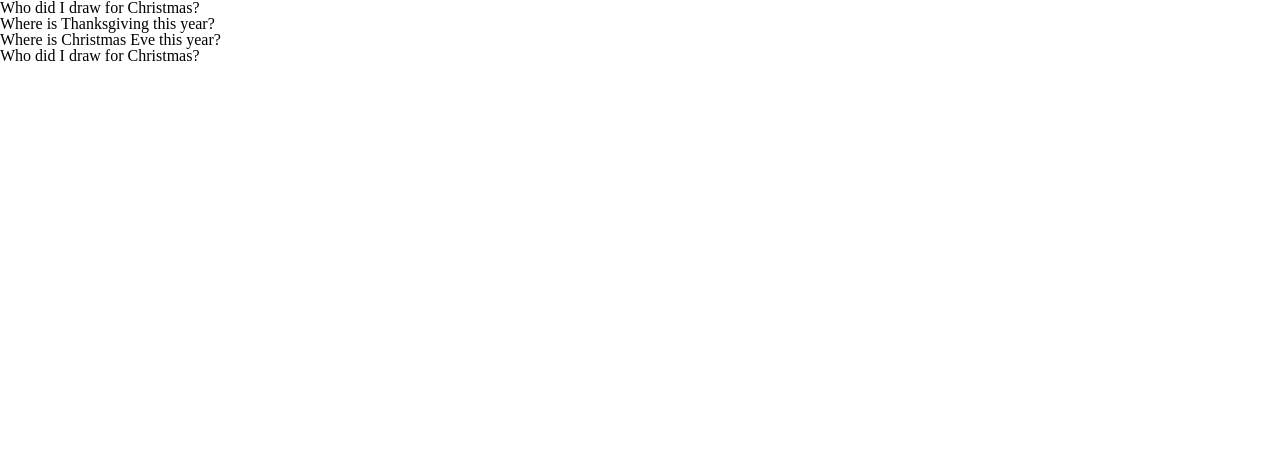
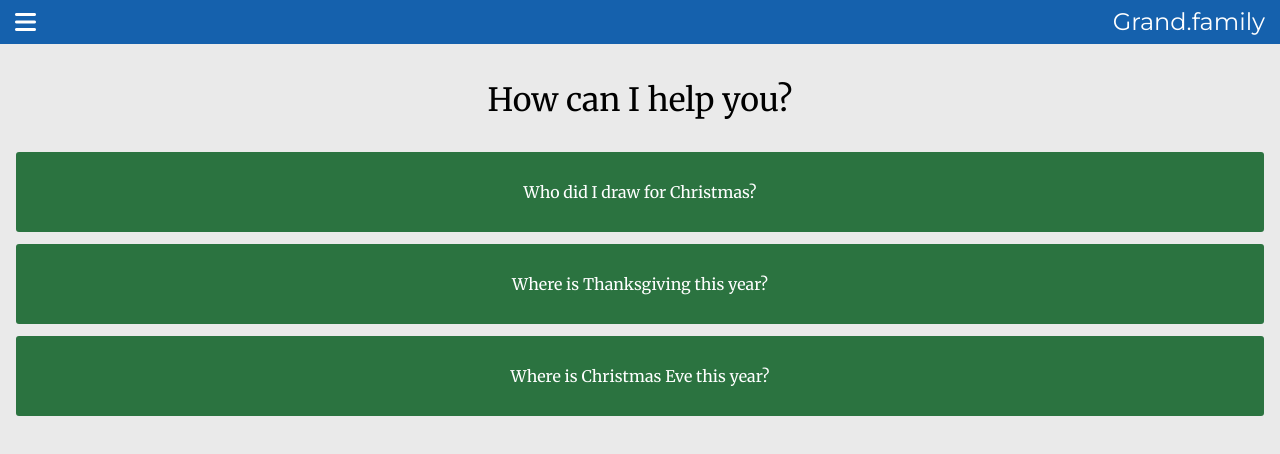
Before and after one commit to mattgrosso/FamilyHolidays, a website: page app/index.html in a window 1280 px wide. Drawn offline with nearby package versions, Linux system fonts and the light colour scheme; files that its build step writes are made by us from their sources; no server answers.

Commit message:
Adds first styles

```diff
--- a/app/index.html
+++ b/app/index.html
@@ -2,22 +2,27 @@
 <html lang="en" dir="ltr">
   <head>
     <title>Grand.family</title>
+    <script src="https://kit.fontawesome.com/29858a5690.js" crossorigin="anonymous"></script>
+    <link href="https://fonts.googleapis.com/css?family=Merriweather:300,400|Montserrat:300,400&display=swap" rel="stylesheet">
     <link rel="stylesheet" href="css/styles.css">
     <meta charset="utf-8">
     <meta name="viewport" content="width=device-width, initial-scale=1.0, maximum-scale=1.0, user-scalable=no" />
   </head>
   <body>
-    <div class="nav">
-      <ul>
+    <div class="header">
+      <div class="nav">
+        <i class="menu-toggle fas fa-bars"></i>
+        <h1 class="nav-item" data-option-value="home-page">Grand.family</h1>
+      </div>
+      <ul class="hamburger-menu">
         <li class="nav-item" data-option-value="christmas-drawing">Who did I draw for Christmas?</li>
         <li class="nav-item" data-option-value="thanksgiving-host">Where is Thanksgiving this year?</li>
         <li class="nav-item" data-option-value="christmas-host">Where is Christmas Eve this year?</li>
       </ul>
     </div>
 
-    <section class="home-page">
-      <h1>Welcome to Grand.family</h1>
-      <p>A handy place to remember things about our family.</p>
+    <section class="home-page active">
+      <h2>How can I help you?</h2>
 
       <div class="home-page-options">
         <ul>
@@ -28,7 +33,7 @@
       </div>
     </section>
 
-    <section class="christmas-drawing active">
+    <section class="christmas-drawing">
       <h1>Who did I draw for Christmas?</h1>
       <ul class="users-name-selector"></ul>
     </section>
--- a/app/js/main.js
+++ b/app/js/main.js
@@ -23,14 +23,21 @@ const initialize = () => {
 }
 
 function setUpNavEvents() {
+  document.querySelector(".menu-toggle").addEventListener("click", () => {
+    const menu = document.querySelector(".header .hamburger-menu");
+
+    menu.classList.toggle("active");
+  })
+
   document.querySelectorAll(".nav-item").forEach((item) => {
     item.addEventListener("click", (event) => {
       const navValue = event.target.dataset.optionValue;
 
-      document.querySelectorAll(".active").forEach((each) => {
+      document.querySelectorAll("section.active").forEach((each) => {
         each.classList.remove("active");
       });
       document.querySelector(`section.${navValue}`).classList.add("active");
+      document.querySelector(".hamburger-menu").classList.remove("active");
     })
   })
 }
--- a/app/scss/_main.scss
+++ b/app/scss/_main.scss
@@ -1,8 +1,78 @@
+body {
+  background-color: $color-5;
+  font-family: 'Montserrat', sans-serif;
+}
+
+.header {
+  .nav {
+    align-items: center;
+    background-color: $color-1;
+    color: $white;
+    display: flex;
+    flex-wrap: wrap;
+    font-size: 1.5rem;
+    justify-content: space-between;
+    padding: 10px 15px;
+
+    .menu-toggle {
+      cursor: pointer;
+    }
+  }
+
+  ul {
+    max-height: 0;
+    overflow: hidden;
+    position: absolute;
+    transition: max-height .25s ease-out;
+    width: 100%;
+
+    &.active {
+      max-height: 200px;
+    }
+
+    .nav-item {
+      color: $white;
+      display: block;
+      padding: 15px;
+      text-align: center;
+
+      &:nth-child(1n) {
+        background-color: $color-2;
+      }
+
+      &:nth-child(2n) {
+        background-color: $color-3;
+      }
+    }
+  }
+}
+
 section {
   display: none;
+  font-family: 'Merriweather', serif;
+  padding: 16px 0;
 
   &.active {
     display: block;
+  }
+}
+
+.home-page {
+  h2 {
+    font-size: 2rem;
+    padding: 24px 0;
+    text-align: center;
+  }
+
+  ul {
+    .nav-item {
+      background-color: $color-4;
+      border-radius: 3px;
+      color: $white;
+      margin: 12px 16px;
+      padding: 32px 12px;
+      text-align: center;
+    }
   }
 }
 
--- a/app/scss/_variables.scss
+++ b/app/scss/_variables.scss
@@ -1,7 +1,7 @@
 $white: #fff;
 $black: #000;
-$washingcon-red: #CB2128;
-$steel: #656565;
-$french-grey: #bdbdbd;
-$concord: #7d7d7d;
-$fern-green: #487943;
+$color-1: #1561ad;
+$color-2: #39a0ca;
+$color-3: #1c77ac;
+$color-4: #2b7340;
+$color-5: #eaeaea;
```
